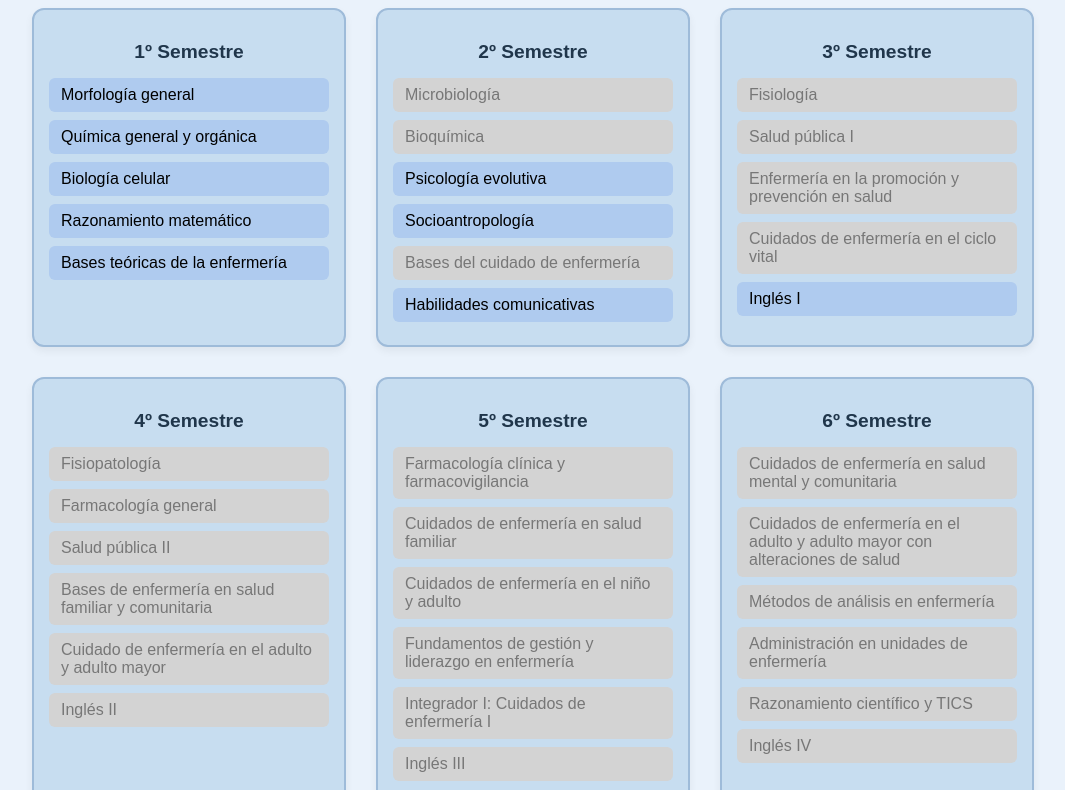
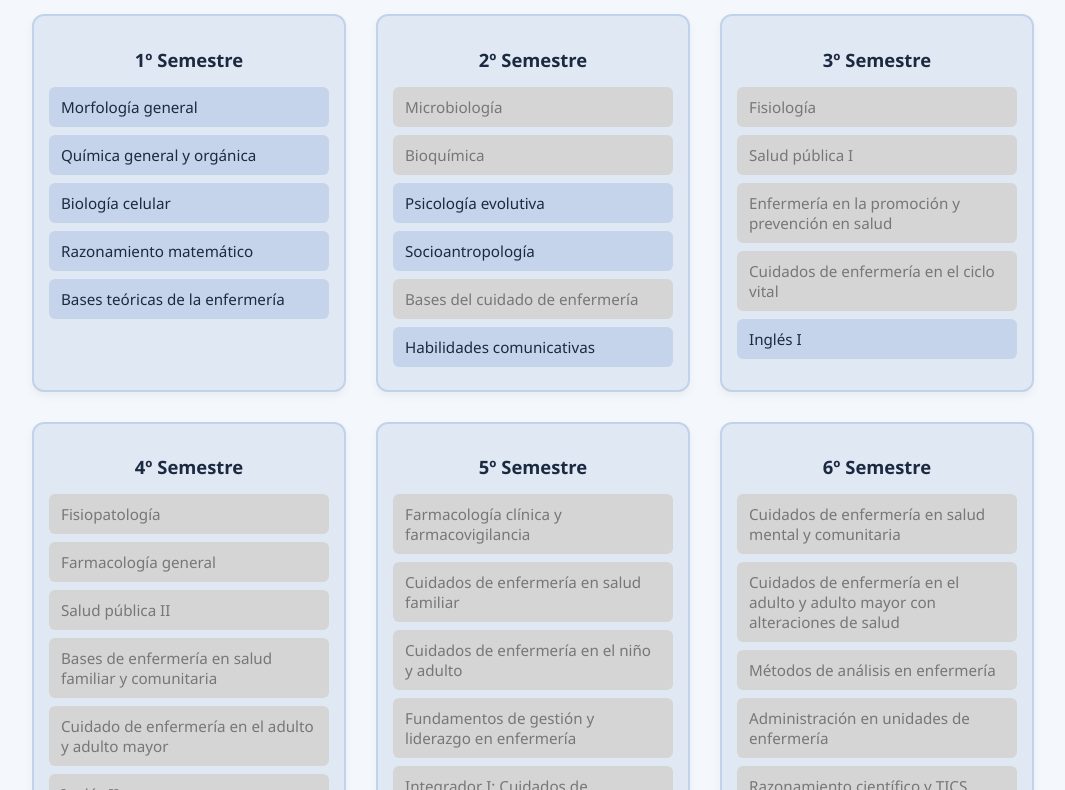
Before and after one commit to isidingdong/malla-enfermeria-unab, a plain HTML site: page index.html in a window 1280 px wide. Shown: the part 100-890 px from the top of the page, without its empty margins (107-1172 px from the left). Drawn offline with Linux system fonts and the light colour scheme.

Commit message:
Update styles.css

```diff
--- a/styles.css
+++ b/styles.css
@@ -1,13 +1,13 @@
 body {
-  font-family: Arial, sans-serif;
-  background-color: #EAF2FB; /* Celeste pálido */
+  font-family: 'Segoe UI', sans-serif;
+  background-color: #F4F7FB; /* Fondo claro y limpio */
   margin: 0;
   padding: 20px;
 }
 
 h1 {
   text-align: center;
-  color: #20364B; /* Azul marino oscuro */
+  color: #1B2A41; /* Azul marino elegante */
   margin-bottom: 30px;
 }
 
@@ -19,46 +19,50 @@ h1 {
 }
 
 .semestre {
-  border: 2px solid #9EBBD9;
+  border: 2px solid #C1D3EA;
   border-radius: 12px;
   padding: 15px;
   width: 280px;
-  background-color: #C7DDF0; /* Azul claro pastel */
-  box-shadow: 0 4px 8px rgba(0,0,0,0.06);
+  background-color: #E0E8F3; /* Azul pastel suave */
+  box-shadow: 0 4px 10px rgba(0,0,0,0.05);
 }
 
 .semestre h2 {
   text-align: center;
-  color: #20364B;
-  font-size: 1.2em;
+  color: #1B2A41;
+  font-size: 1.15em;
   margin-bottom: 15px;
+  font-weight: 600;
 }
 
 .ramo {
-  padding: 8px 12px;
+  padding: 10px 12px;
   margin: 8px 0;
   border-radius: 6px;
-  background-color: #AFCBEF; /* No aprobado */
+  background-color: #C6D4EB; /* Azul medio claro */
   cursor: pointer;
-  transition: all 0.3s ease;
+  transition: all 0.2s ease;
+  color: #1B2A41;
+  font-size: 0.95em;
+  font-weight: 500;
 }
 
 .ramo.bloqueado {
-  background-color: #D3D3D3;
+  background-color: #D5D5D5;
   color: #777;
   cursor: not-allowed;
 }
 
 .ramo.aprobado {
-  background-color: #2A3D66; /* Azul marino oscuro */
+  background-color: #1B2A41; /* Azul marino */
   color: white;
   text-decoration: line-through;
 }
 
 .ramo.corequisito {
-  background-color: #B9D9F6; /* Celeste pastel */
+  background-color: #B3D5F2; /* Celeste para co-requisitos */
 }
 
 .ramo:hover:not(.bloqueado):not(.aprobado) {
-  background-color: #91B6E2;
+  background-color: #9EBDE7;
 }
```
